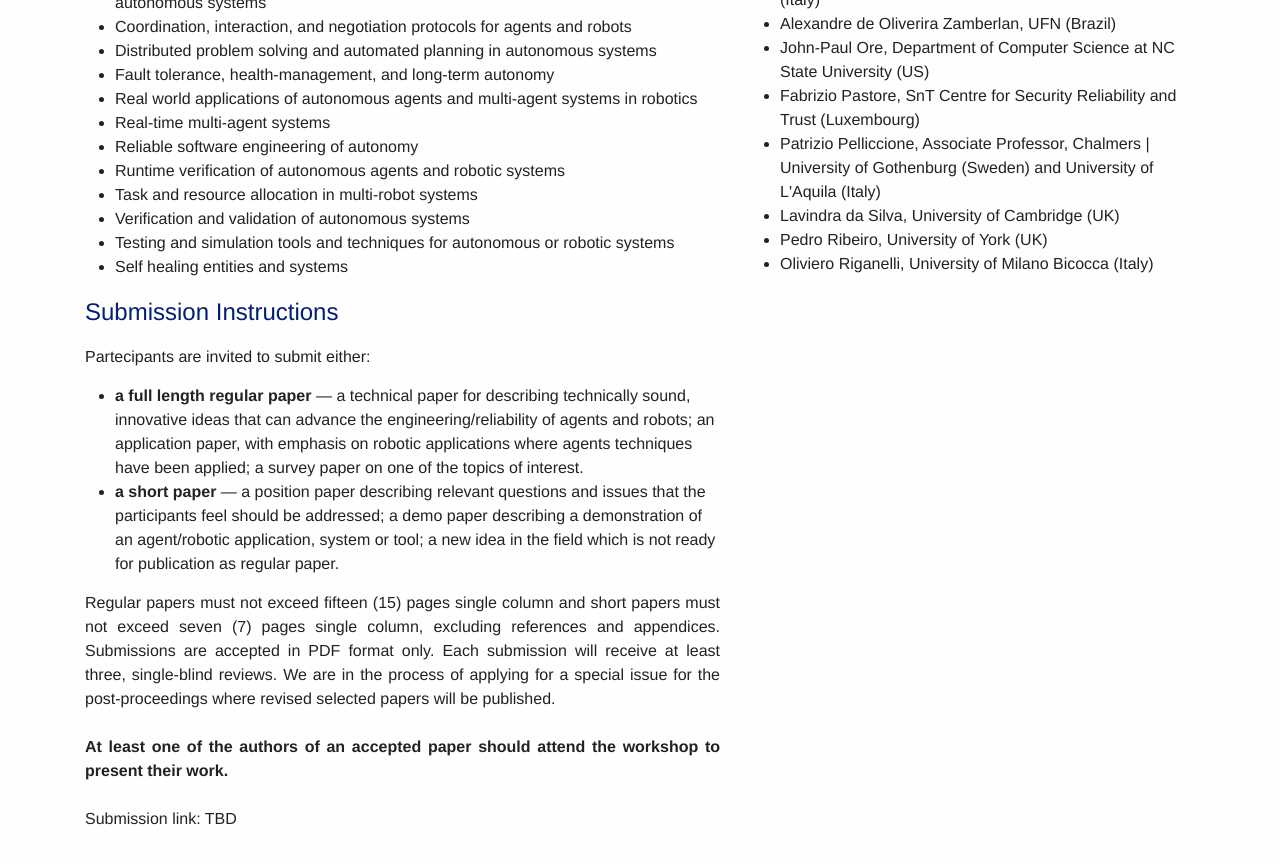
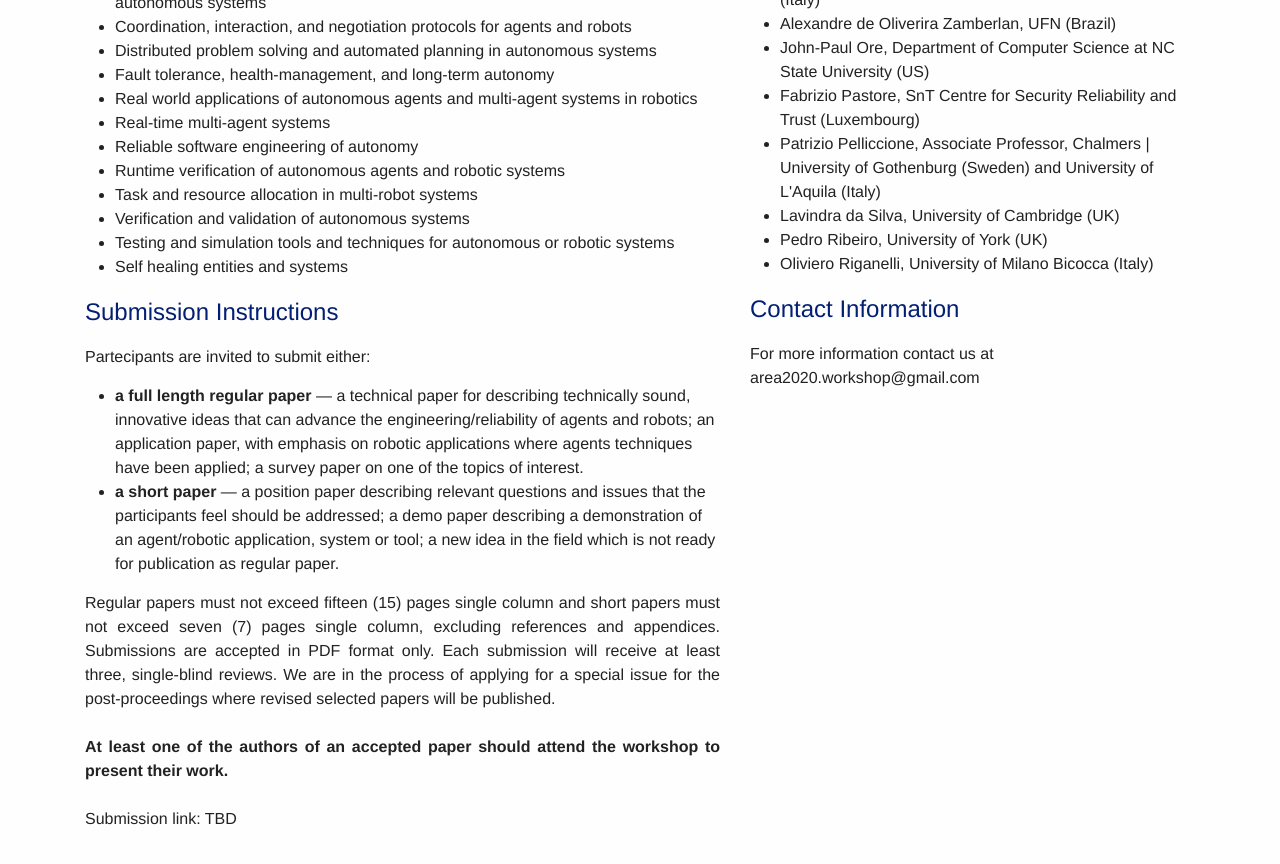
Before and after one commit to area2020/area2020.github.io, a Jekyll site: the page built from index.md, in a window 1280 px wide and 900 px high, scrolled down 846 px. Shown: the top 864 px of the window. Built offline with Jekyll 4.4.1, drawn with Linux system fonts in a browser that asks for light colours; nearby versions of some CDN libraries.

Commit message:
Adding email

```diff
--- a/index.md
+++ b/index.md
@@ -148,5 +148,9 @@ Submission link: TBD
 <li>Oliviero Riganelli, University of Milano Bicocca (Italy)</li>
 </ul>
 
+## Contact Information
+
+For more information contact us at area2020.workshop@gmail.com
+
 </div>
 </div>
```
